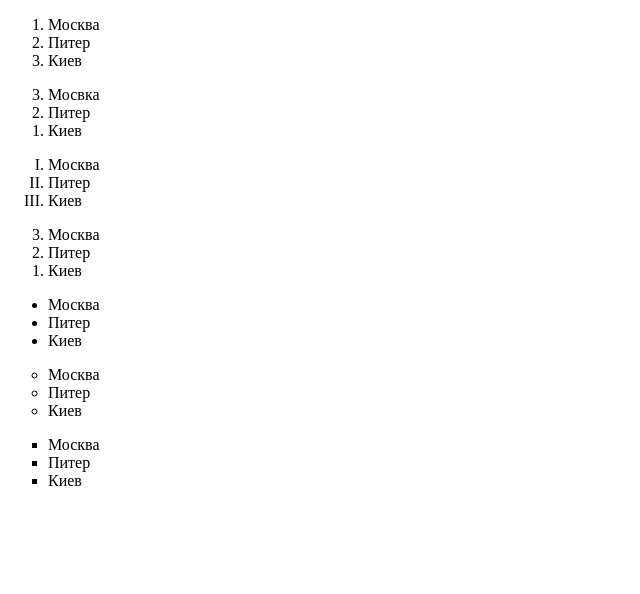
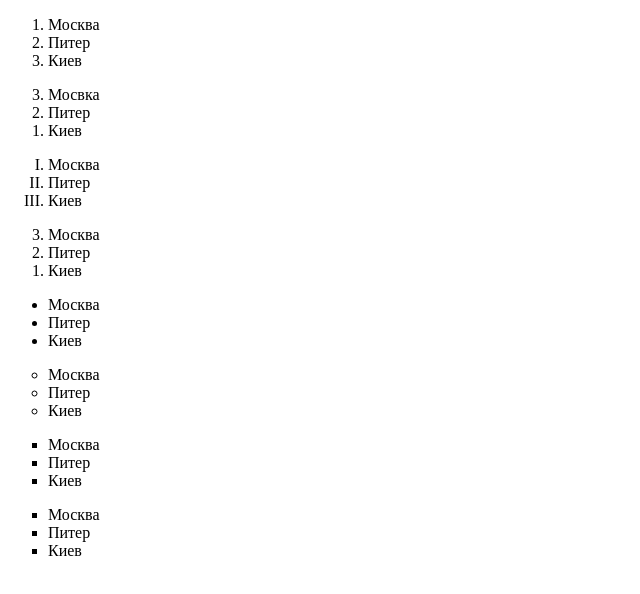
Before and after one commit to Evgeniy78712/fd1, a plain HTML site: page 23.03.2020/Lists.html in a window 1280 px wide. Shown: the whole page, without its empty margins (0-640 px from the left). Drawn offline with Linux system fonts and the light colour scheme.

Commit message:
Update Lists.html

```diff
--- a/23.03.2020/Lists.html
+++ b/23.03.2020/Lists.html
@@ -45,5 +45,12 @@
         <li>Питер</li>
         <li>Киев</li>
     </ul>
+
+
+    <ul type=square>
+        <li>Москва</li>
+        <li>Питер</li>
+        <li>Киев</li>
+    </ul>
     </body>
 </html>
```
